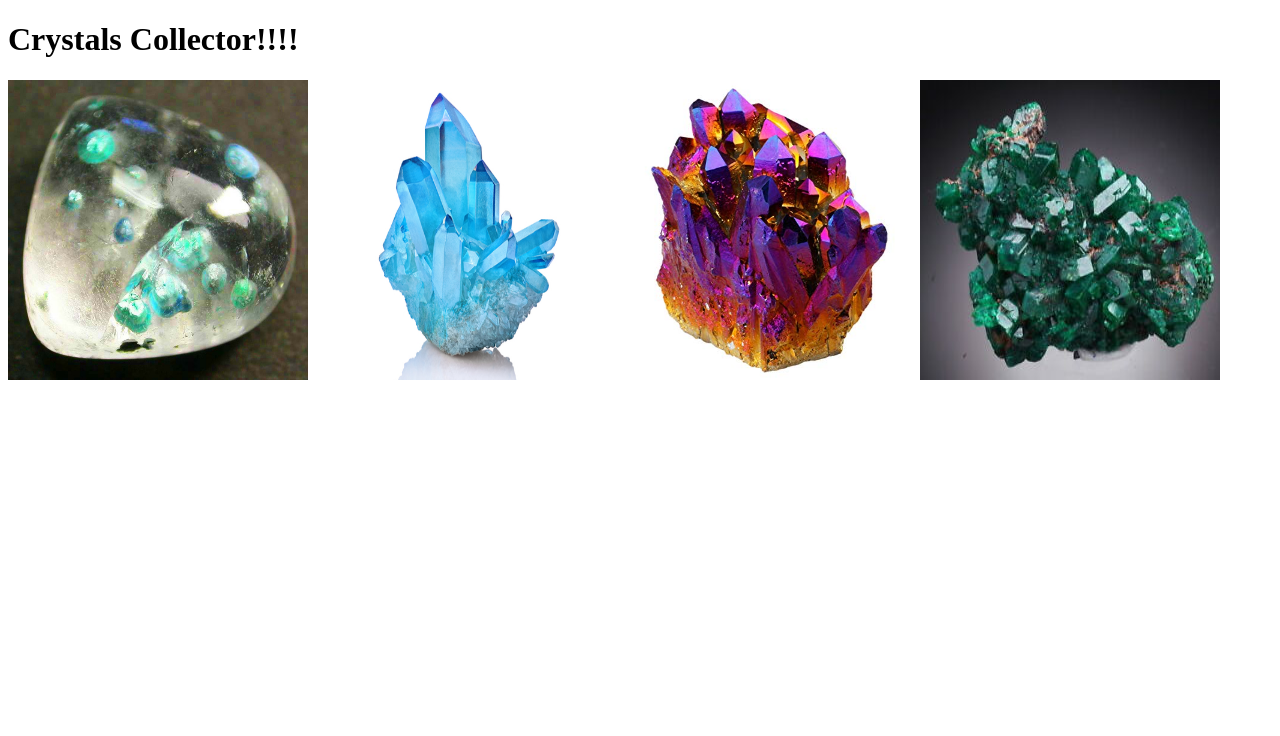
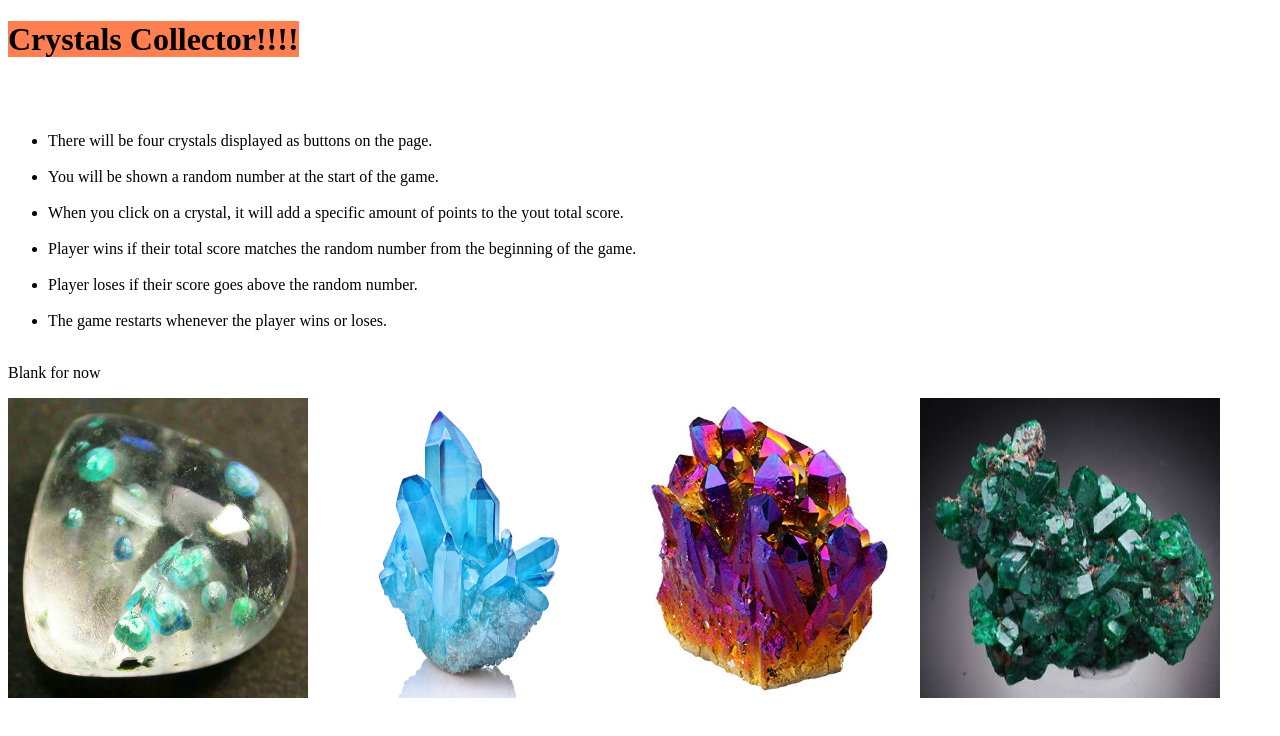
Before and after one commit to eg22453/CrystalGame, a plain HTML site: page index.html in a window 1280 px wide. Drawn offline with nearby package versions, Linux system fonts and the light colour scheme.

Commit message:
added some jquery stuff

```diff
--- a/assets/css/style.css
+++ b/assets/css/style.css
@@ -1,4 +1,10 @@
+
+
 .crystal-image {
     width: 300px;
     height: 300px;
   }
+
+h1 span{
+    background-color:coral;
+}
--- a/index.html
+++ b/index.html
@@ -1,15 +1,39 @@
 <!DOCTYPE html>
 <html>
+
 <head>
     <title>simple crystal game</title>
 
-  <link rel = "stylesheet" href = assets/css/style.css>
-
-</head>
+    <link rel="stylesheet" href=assets/css/style.css> </head>
      <body>
 
+
+
+
     <!-- Here we added a header which will hold the "number-to-guess" -->
-  <h1>Crystals Collector!!!!</h1>
+    <h1><span>Crystals Collector!!!!<span></h1>
+
+    <br><br>
+
+    <p>
+        <ul>
+    <li> There will be four crystals displayed as buttons on the page.</li><br>
+
+    <li> You will be shown a random number at the start of the game.</li><br>
+
+    <li> When you click on a crystal, it will add a specific amount of points to the yout total score. </li><br>
+
+
+    <li> Player wins if their total score matches the random number from the beginning of the game.</li><br>
+
+    <li> Player loses if their score goes above the random number.</li><br>
+
+    <li> The game restarts whenever the player wins or loses.</li><br>
+
+    </ul>
+
+    <p id ="numbertomatch">Blank for now</p>
+    </p>
 
     <img class="crystal-image" src="assets/images/crystal1.jpg" alt="crystals">
     <img class="crystal-image" src="assets/images/crystal2.jpg" alt="crystals">
@@ -23,23 +47,26 @@
     <script type="text/javascript" src="https://cdnjs.cloudflare.com/ajax/libs/jquery/3.2.1/jquery.min.js"></script>
 
     <script type="text/javascript">
-
-  // Here we establish the "targetNumber" (set to 50 in this example).
-  var targetNumber = 50;
+        // Here we establish the randomized target number the user has to guess too
+        var randomtargetnumber = Math.floor(Math.random() * (102)) + 19;
 
         // Here we set the "number-to-guess" header to match the "targetNumber".
         // Eventually this will allow us to change the HTML to match the value in the JavaScript.
         $("#number-to-guess").text(targetNumber);
 
         var counter = 0;
-  $(".crystal-image").on("click", function() {
+        $(".crystal-image").on("click", function () {
 
             counter += 10;
 
             alert("Your new score is: " + counter);
 
-  });
+        })
 
+
+
+        ;
     </script>
     </body>
+
 </html>
```
Lines whose indentation alone changed are shown as unchanged.
